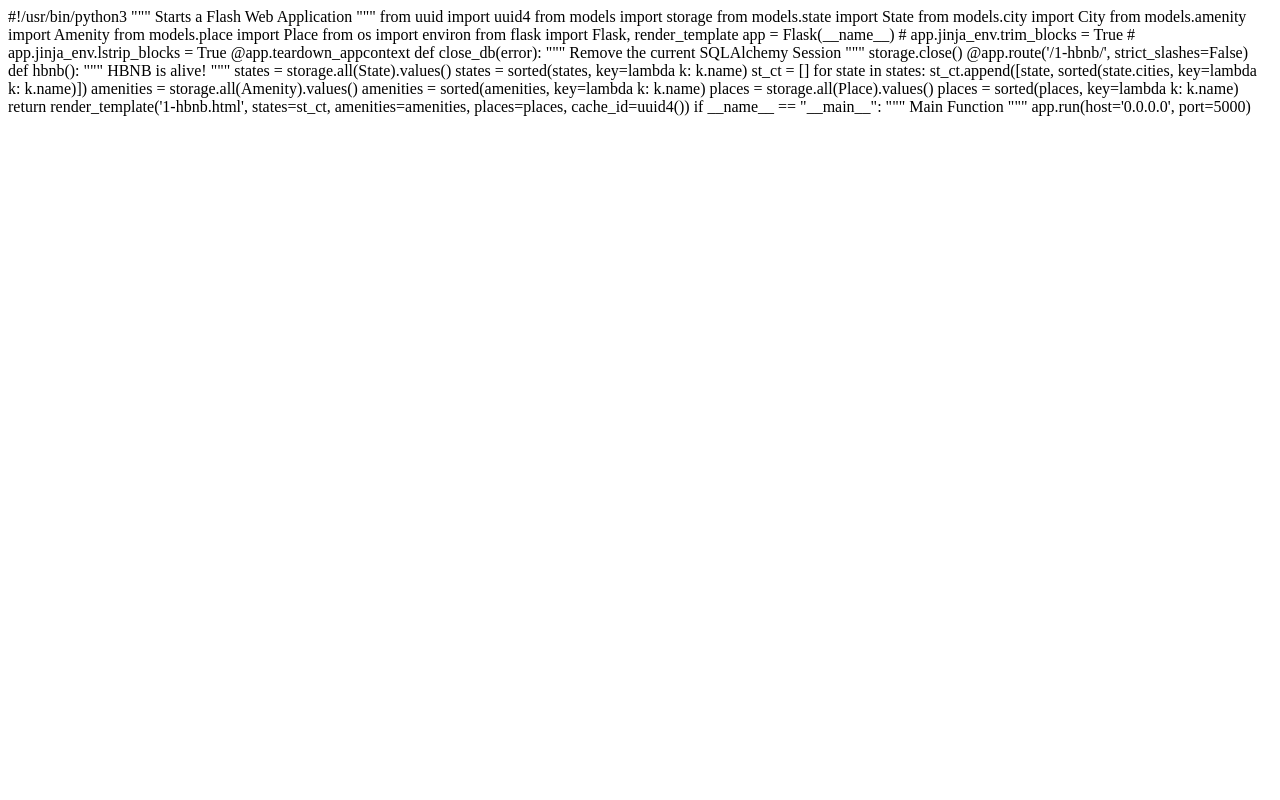
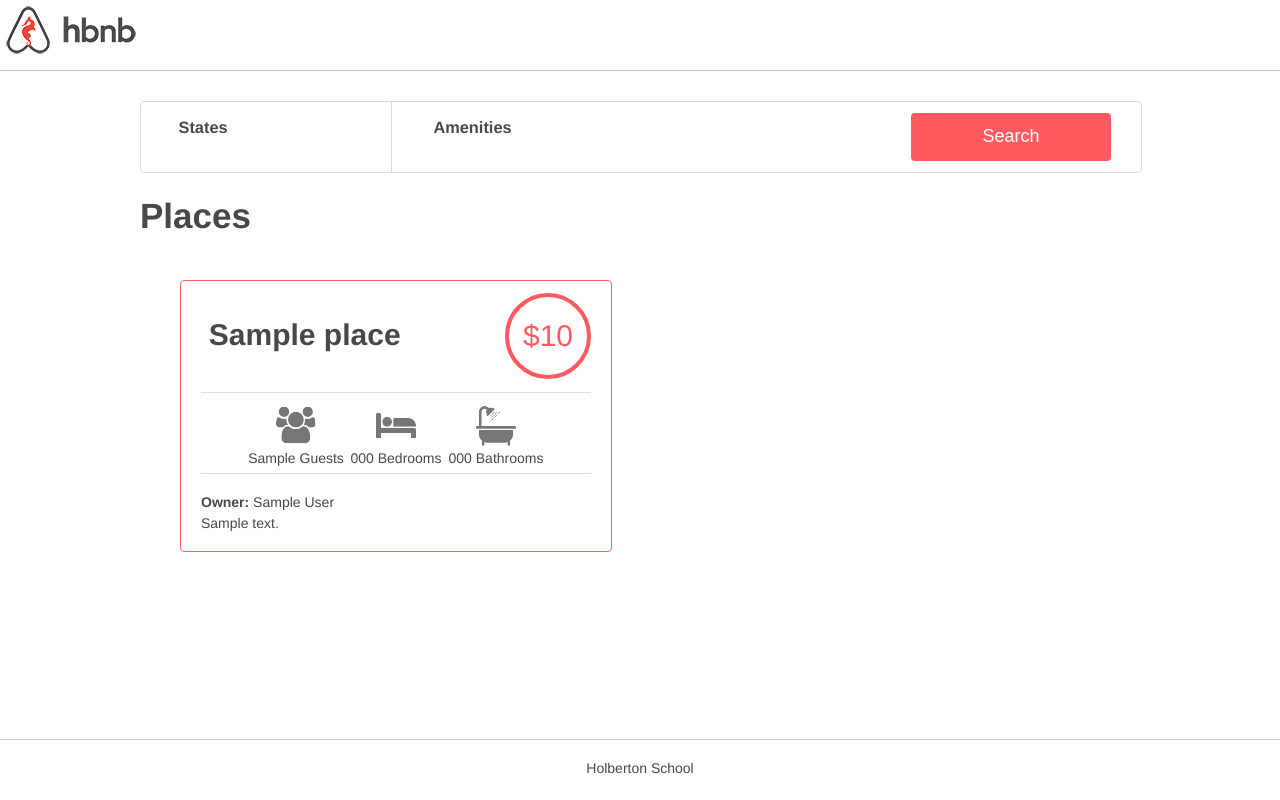
Before and after one commit to ELCBAh/holbertonschool-AirBnB_clone_v4_backup, a Flask app: template web_dynamic/templates/1-hbnb.html in a window 1280 px wide. Run offline with Flask 3, Linux system fonts and the light colour scheme; the template is opened without the code that fills it: most values are stand-ins (such as "Sample title", 1, 10 or a date in 2020); some libraries are stand-ins or nearby versions.

Commit message:
aaaaaaaaaa

```diff
--- a/web_dynamic/templates/1-hbnb.html
+++ b/web_dynamic/templates/1-hbnb.html
@@ -1,47 +1,90 @@
-#!/usr/bin/python3
-""" Starts a Flash Web Application """
-from uuid import uuid4
-from models import storage
-from models.state import State
-from models.city import City
-from models.amenity import Amenity
-from models.place import Place
-from os import environ
-from flask import Flask, render_template
-app = Flask(__name__)
-# app.jinja_env.trim_blocks = True
-# app.jinja_env.lstrip_blocks = True
+<!DOCTYPE html>
+<html lang="en">
 
+<head>
+  <meta charset="UTF-8">
+  <link rel="stylesheet" type="text/css" href="../static/styles/4-common.css?{{ cache_id }}">
+  <link rel="stylesheet" type="text/css" href="../static/styles/3-header.css?{{ cache_id }}">
+  <link rel="stylesheet" type="text/css" href="../static/styles/3-footer.css?{{ cache_id }}">
+  <link rel="stylesheet" type="text/css" href="../static/styles/6-filters.css?{{ cache_id }}">
+  <link type="text/css" rel="stylesheet" href="../static/styles/8-places.css?{{ cache_id }}">
+  <script src="https://code.jquery.com/jquery-3.2.1.min.js"></script>
+  <script type="text/javascript" src="../static/scripts/1-hbnb.js?{{ cache_id }}"></script>
+  <link rel="icon" href="../static/images/icon.png" />
+  <title>HBnB</title>
+</head>
 
-@app.teardown_appcontext
-def close_db(error):
-    """ Remove the current SQLAlchemy Session """
-    storage.close()
+<body>
+  <header>
+    <div class="logo"></div>
+  </header>
+  <div class="container">
+    <section class="filters">
+      <div class="locations">
+        <h3>States</h3>
+        <h4>&nbsp;</h4>
+        <div class="popover">
+          <ul>
+            {% for state in states %}
+            <li>
+              <h2>{{ state[0].name }}:</h2>
+              <ul>
+                {% for city in state[1] %}
+                <li>{{ city.name }}</li>
+                {% endfor %}
+              </ul>
+            </li>
+            {% endfor %}
+          </ul>
+        </div>
+      </div>
+      <div class="amenities">
+        <h3>Amenities</h3>
+        <h4>&nbsp;</h4>
+        <div class="popover">
+          <ul>
+            {% for amenity in amenities %}
+            <li>
+              <input type="checkbox" data-id="{{ amenity.id }}" data-name="{{ amenity.name }}">
+              {{ amenity.name }}
+            </li>
+            {% endfor %}
+          </ul>
+        </div>
+      </div>
+      <button type="button">Search</button>
+    </section>
+    <div class="placesh1">
+      <h1>Places</h1>
+    </div>
+    <section class="places">
+      <!-- <h1>Places</h1> -->
+      {% for place in places %}
+      <article>
+        <div class="title_box">
+          <h2>{{ place.name }}</h2>
+          <div class="price_by_night">${{ place.price_by_night }}</div>
+        </div>
+        <div class="information">
+          <div class="max_guest">{{ place.max_guest }} Guest{% if place.max_guest != 1 %}s{% endif %}</div>
+          <div class="number_rooms">{{ place.number_rooms }} Bedroom{% if place.number_rooms != 1 %}s{% endif
+            %}</div>
+          <div class="number_bathrooms">{{ place.number_bathrooms }} Bathroom{% if place.number_bathrooms != 1
+            %}s{% endif %}</div>
+        </div>
+        <div class="user">
+          <b>Owner:</b> {{ place.user.first_name }} {{ place.user.last_name }}
+        </div>
+        <div class="description">
+          {{ place.description | safe }}
+        </div>
+      </article>
+      {% endfor %}
+    </section>
+  </div>
+  <footer>
+    <p>Holberton School</p>
+  </footer>
+</body>
 
-
-@app.route('/1-hbnb/', strict_slashes=False)
-def hbnb():
-    """ HBNB is alive! """
-    states = storage.all(State).values()
-    states = sorted(states, key=lambda k: k.name)
-    st_ct = []
-
-    for state in states:
-        st_ct.append([state, sorted(state.cities, key=lambda k: k.name)])
-
-    amenities = storage.all(Amenity).values()
-    amenities = sorted(amenities, key=lambda k: k.name)
-
-    places = storage.all(Place).values()
-    places = sorted(places, key=lambda k: k.name)
-
-    return render_template('1-hbnb.html',
-                           states=st_ct,
-                           amenities=amenities,
-                           places=places,
-                           cache_id=uuid4())
-
-
-if __name__ == "__main__":
-    """ Main Function """
-    app.run(host='0.0.0.0', port=5000)
+</html>
```
